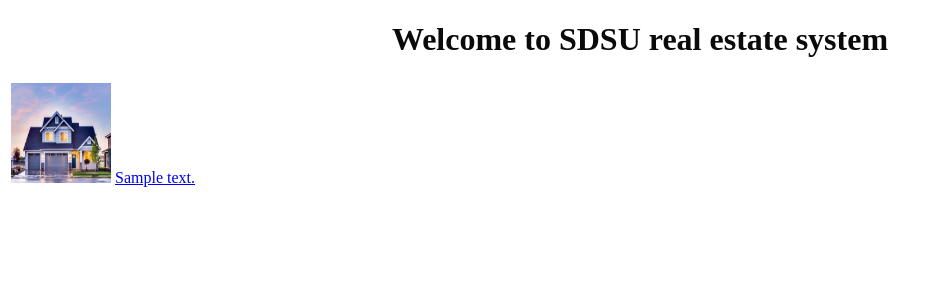
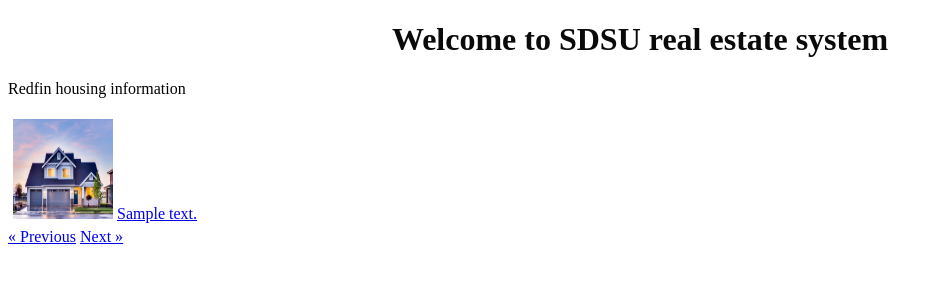
Before and after one commit to vanand96/NLPQuestionAnswerSystem, a Django app: template templates/home.html in a window 1280 px wide. Shown: the top 300 px of the page, without its empty margins (0-943 px from the left). Run offline with Django 3.2, Linux system fonts and the light colour scheme; the template is opened without the code that fills it: most values are stand-ins (such as "Sample title", 1, 10 or a date in 2020).

Commit message:
Updated logic to display pagination

```diff
--- a/static/css/home.css
+++ b/static/css/home.css
@@ -5,5 +5,5 @@
 
 body {
     margin: 0 auto;
-    background-color: #222;
+    background-color: rgb(255, 255, 255);
 }
--- a/templates/home.html
+++ b/templates/home.html
@@ -1,16 +1,37 @@
 {% extends 'base.html' %}
 {% load static %}
 {% block content %}
+<head>
+    <style>
+    * {
+      box-sizing: border-box;
+    }
+
+    .column {
+      float: left;
+      width: 25%;
+      padding: 5px;
+    }
+
+    /* Clearfix (clear floats) */
+    .row::after {
+      content: "";
+      clear: both;
+      display: table;
+    }
+    </style>
+    </head>
 
 <h1 style="color: rgb(10, 10, 10);" align="center">Welcome to SDSU real estate system</h1>
-<table>
+<p>Redfin housing information</p>
+<div class="row">
     {% for row in data.itertuples %}
-    <tr>
-        <td>
-            <img src="{% static 'house.jpg'%}" alt="{House}" width="100" height="100">
-            <a id="{{forloop.counter0}}" name="selected_house" href="{%url 'selected_house' %}?value={{row.address}}">{{row.address}}</a>
-        </td>
-    </tr>
+    <div class="column">
+        <img src="{% static 'house.jpg'%}" alt="{House}" width="100" height="100">
+        <a id="{{forloop.counter0}}" name="selected_house" href="{%url 'selected_house' %}?value={{row.address}}">{{row.address}}</a>
+    </div>
     {% endfor %}
- </table>
+</div>
+<a href="{%url 'home' %}?value=previous" class="previous" name="home">&laquo; Previous</a>
+<a href="{%url 'home' %}?value=next" class="next" name="home">Next &raquo;</a>
 {% endblock %}
```
Also changed, not shown: bert/views.py (+12 -1 lines).
